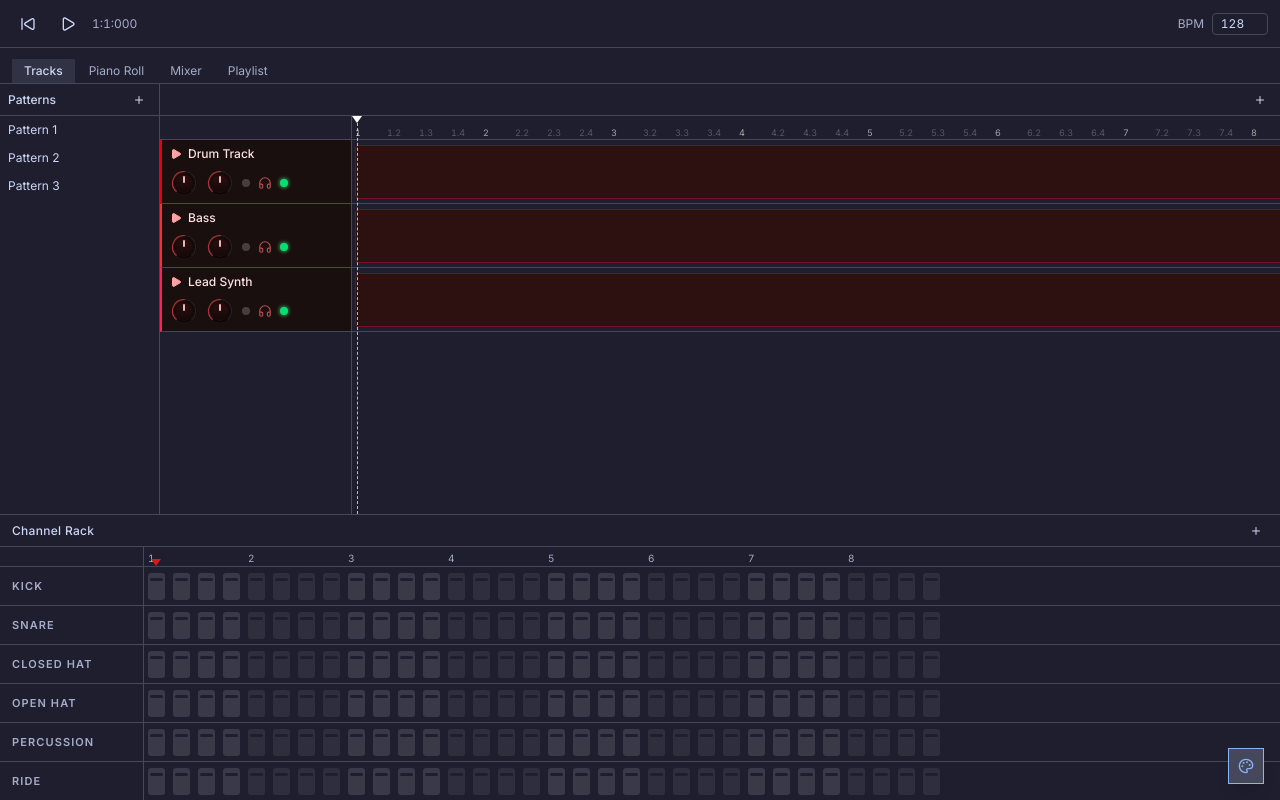
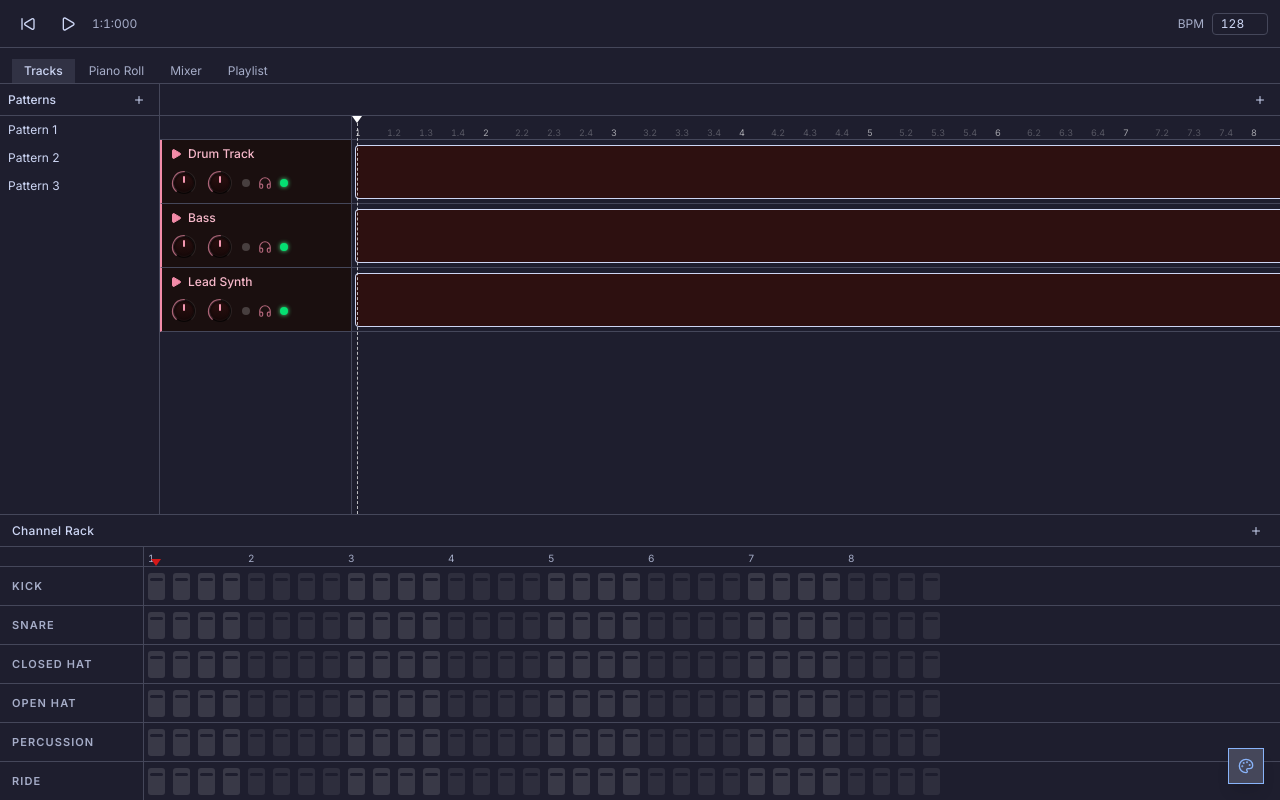
Before and after one commit to ahmoin/note-canvas, a Next.js app: page / in a window 1280 px wide. Built offline with nearby package versions, Linux system fonts and the light colour scheme.

Commit message:
feat: use catppuccin flavor hook

```diff
--- a/components/tracks-view.tsx
+++ b/components/tracks-view.tsx
@@ -3,6 +3,8 @@
 import { Headphones, Play, Plus } from "lucide-react";
 import * as React from "react";
 import { Button } from "@/components/ui/button";
+import { useFlavor } from "@/hooks/use-flavor";
+import { FLAVOR_VARS } from "@/lib/catppuccin";
 import { getAudioCtx } from "@/lib/drums";
 import { CHANNELS, type Pattern, useDAWStore } from "@/lib/store";
 import { cn } from "@/lib/utils";
@@ -11,7 +13,7 @@ const BEAT_PX = 32;
 const BAR_PX = BEAT_PX * 4;
 const TOTAL_BARS = 16;
 
-function ClipPreview({ pattern }: { pattern: Pattern }) {
+function ClipPreview({ pattern, red }: { pattern: Pattern; red: string }) {
 	return (
 		<div className="flex h-full w-full flex-col gap-px px-1.5 py-1.5">
 			{CHANNELS.map((ch) => (
@@ -19,10 +21,12 @@ function ClipPreview({ pattern }: { pattern: Pattern }) {
 					{pattern[ch].map((active, si) => (
 						<div
 							key={si}
-							className={cn(
-								"flex-1 rounded-[1px]",
-								active ? "bg-red-400/80" : "bg-transparent",
-							)}
+							className="flex-1 rounded-[1px]"
+							style={{
+								backgroundColor: active
+									? `color-mix(in srgb, ${red} 80%, transparent)`
+									: "transparent",
+							}}
 						/>
 					))}
 				</div>
@@ -49,12 +53,14 @@ function Knob({
 	min = 0,
 	max = 100,
 	onChange,
+	red,
 }: {
 	label: string;
 	value: number;
 	min?: number;
 	max?: number;
 	onChange: (v: number) => void;
+	red: string;
 }) {
 	const dragRef = React.useRef<{ y: number; value: number } | null>(null);
 
@@ -123,7 +129,7 @@ function Knob({
 					<path
 						d={valPath}
 						fill="none"
-						stroke="rgba(239,68,68,0.65)"
+						style={{ stroke: `color-mix(in srgb, ${red} 65%, transparent)` }}
 						strokeWidth="2"
 						strokeLinecap="round"
 					/>
@@ -134,9 +140,15 @@ function Knob({
 				className="absolute inset-[4px] flex items-start justify-center pt-[3px]"
 				style={{ transform: `rotate(${angle}deg)` }}
 			>
-				<div className="h-[7px] w-[2px] rounded-full bg-red-200/90" />
+				<div
+					className="h-[7px] w-[2px] rounded-full"
+					style={{ backgroundColor: `color-mix(in srgb, ${red} 90%, white)` }}
+				/>
 			</div>
-			<span className="absolute -bottom-4 left-1/2 -translate-x-1/2 whitespace-nowrap text-[8px] text-red-400/60 opacity-0 group-hover:opacity-100">
+			<span
+				className="absolute -bottom-4 left-1/2 -translate-x-1/2 whitespace-nowrap text-[8px] opacity-0 group-hover:opacity-100"
+				style={{ color: `color-mix(in srgb, ${red} 60%, transparent)` }}
+			>
 				{label}
 			</span>
 		</div>
@@ -144,9 +156,9 @@ function Knob({
 }
 
 const TRACKS = [
-	{ name: "Drum Track", border: "border-l-red-600" },
-	{ name: "Bass", border: "border-l-red-500" },
-	{ name: "Lead Synth", border: "border-l-rose-500" },
+	{ name: "Drum Track" },
+	{ name: "Bass" },
+	{ name: "Lead Synth" },
 ];
 
 function rulerBeats() {
@@ -173,6 +185,8 @@ export function TracksView() {
 		setTrackVolume,
 		setTrackPan,
 	} = useDAWStore();
+	const flavor = useFlavor();
+	const red = FLAVOR_VARS[flavor].red;
 	const playheadRef = React.useRef<HTMLDivElement>(null);
 	const rafRef = React.useRef<number | null>(null);
 	const bpmRef = React.useRef(bpm);
@@ -218,14 +232,15 @@ export function TracksView() {
 					{TRACKS.map((track, ti) => (
 						<div
 							key={ti}
-							className={cn(
-								"flex h-16 shrink-0 flex-col justify-between border-b border-l-2 bg-[#1a0f0f] px-2 py-1.5",
-								track.border,
-							)}
+							className="flex h-16 shrink-0 flex-col justify-between border-b border-l-2 bg-[#1a0f0f] px-2 py-1.5"
+							style={{ borderLeftColor: red }}
 						>
 							<div className="flex items-center gap-1.5">
-								<Play className="size-3 fill-red-300 text-red-300" />
-								<span className="text-xs font-medium text-red-100">
+								<Play className="size-3" style={{ fill: red, color: red }} />
+								<span
+									className="text-xs font-medium"
+									style={{ color: `color-mix(in srgb, ${red} 60%, white)` }}
+								>
 									{track.name}
 								</span>
 							</div>
@@ -236,14 +251,21 @@ export function TracksView() {
 									min={-50}
 									max={50}
 									onChange={(v) => setTrackPan(ti, v)}
+									red={red}
 								/>
 								<Knob
 									label="VOL"
 									value={trackVolumes[ti]}
 									onChange={(v) => setTrackVolume(ti, v)}
+									red={red}
 								/>
 								<div className="size-2 rounded-full bg-white/20" />
-								<Headphones className="size-3.5 text-red-400/70" />
+								<Headphones
+									className="size-3.5"
+									style={{
+										color: `color-mix(in srgb, ${red} 70%, transparent)`,
+									}}
+								/>
 								<div className="size-2 rounded-full bg-green-400 shadow-[0_0_4px_#4ade80]" />
 							</div>
 						</div>
@@ -285,10 +307,13 @@ export function TracksView() {
 							style={{ width: TOTAL_BARS * BAR_PX }}
 						>
 							<div
-								className="mx-1 h-[52px] overflow-hidden rounded-[3px] bg-[#2d1010] ring-1 ring-red-600/40"
-								style={{ width: BAR_PX * 8 - 8 }}
+								className="mx-1 h-[52px] overflow-hidden rounded-[3px] bg-[#2d1010] ring-1"
+								style={{
+									width: BAR_PX * 8 - 8,
+									outlineColor: `color-mix(in srgb, ${red} 40%, transparent)`,
+								}}
 							>
-								<ClipPreview pattern={pattern} />
+								<ClipPreview pattern={pattern} red={red} />
 							</div>
 						</div>
 					))}
--- /dev/null
+++ b/hooks/use-flavor.ts
@@ -0,0 +1,24 @@
+"use client";
+
+import * as React from "react";
+import type { Flavor } from "@/lib/catppuccin";
+
+export function useFlavor(): Flavor {
+	const [flavor, setFlavor] = React.useState<Flavor>(() => {
+		if (typeof window === "undefined") return "mocha";
+		return (localStorage.getItem("catppuccin-flavor") as Flavor) || "mocha";
+	});
+
+	React.useEffect(() => {
+		const handler = () => {
+			setFlavor(
+				(localStorage.getItem("catppuccin-flavor") as Flavor) || "mocha",
+			);
+		};
+		window.addEventListener("catppuccin-flavor-change", handler);
+		return () =>
+			window.removeEventListener("catppuccin-flavor-change", handler);
+	}, []);
+
+	return flavor;
+}
--- a/lib/catppuccin.ts
+++ b/lib/catppuccin.ts
@@ -193,4 +193,5 @@ export function applyFlavor(flavor: Flavor, accentKey: SwatchKey): void {
 
 	localStorage.setItem("catppuccin-flavor", flavor);
 	localStorage.setItem("catppuccin-accent", accentKey);
+	window.dispatchEvent(new Event("catppuccin-flavor-change"));
 }
```
